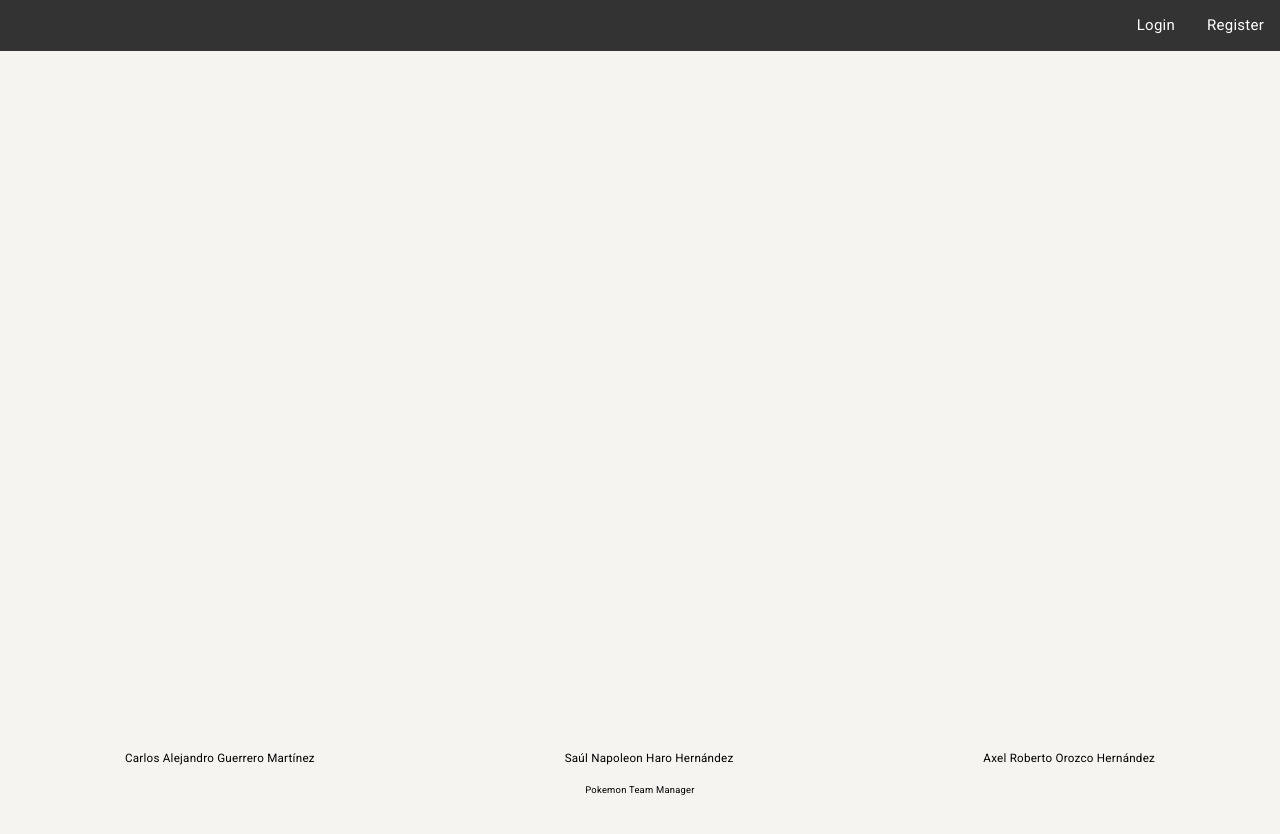
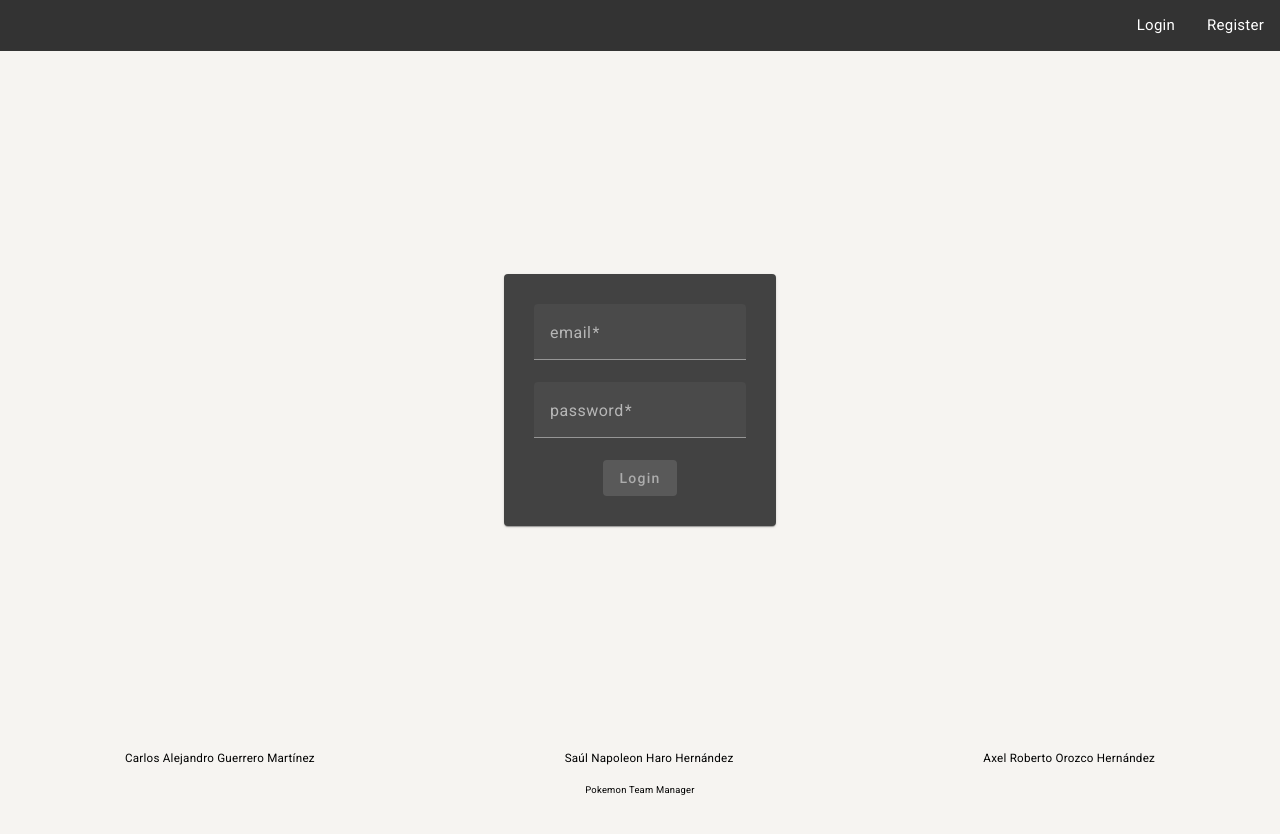
Before and after one commit to CarlosWarrior/Pokemon-Team-Manager, an Angular app in the folder frontend/: page /admin_login in a window 1280 px wide. Before the commit this address led to /. Shown: the top 834 px of the page. Built offline with nearby package versions, Linux system fonts and the light colour scheme.

Commit message:
admin login

```diff
--- a/frontend/src/app/app-routing.module.ts
+++ b/frontend/src/app/app-routing.module.ts
@@ -18,6 +18,7 @@ import { PasswordResetTokenComponent } from './components/auth/password-reset-to
 import { PasswordResetComponent } from './components/auth/password-reset/password-reset.component';
 import { AdminComponent } from './components/auth/admin/admin.component';
 import { ConfirmComponent } from './components/auth/confirm/confirm.component';
+import { AdminLoginComponent } from './components/auth/admin-login/admin-login.component';
 
 
 const routes: Routes = [
@@ -28,6 +29,7 @@ const routes: Routes = [
     {path: "password_reset", component: PasswordResetComponent},
     {path: "reset", component: PasswordResetTokenComponent},
     {path: "admin", component: AdminComponent},
+    {path: "admin_login", component: AdminLoginComponent}
   ]},
 
   {path: 'admin', canActivate:[adminGuard], children:[
--- a/frontend/src/app/app.module.ts
+++ b/frontend/src/app/app.module.ts
@@ -26,6 +26,7 @@ import { AdminComponent } from './components/auth/admin/admin.component';
 import { FormsModule, ReactiveFormsModule } from '@angular/forms';
 import { GoogleComponent } from './components/auth/google/google.component';
 import { ConfirmComponent } from './components/auth/confirm/confirm.component';
+import { AdminLoginComponent } from './components/auth/admin-login/admin-login.component';
 
 @NgModule({
   declarations: [
@@ -49,6 +50,7 @@ import { ConfirmComponent } from './components/auth/confirm/confirm.component';
     AdminComponent,
     GoogleComponent,
     ConfirmComponent,
+    AdminLoginComponent,
   ],
   imports: [
     BrowserModule,
--- /dev/null
+++ b/frontend/src/app/components/auth/admin-login/admin-login.component.html
@@ -0,0 +1,18 @@
+<mat-card>
+    <mat-card-content>
+        <form (ngSubmit)="login()">
+            <mat-form-field>
+                <mat-label>email</mat-label>
+                <input matInput placeholder="email@example.com" [formControl]="email" type="email" required>
+                <mat-error *ngIf="email.invalid">{{emailError()}}</mat-error>
+              </mat-form-field>
+            <mat-form-field>
+                <mat-label>password</mat-label>
+                <input matInput placeholder="password" [formControl]="password" type="password" required autocomplete="password">
+                <mat-error *ngIf="password.invalid">{{passwordError()}}</mat-error>
+            </mat-form-field>
+
+            <button mat-raised-button color="primary" [disabled]="email.invalid || password.invalid">Login</button>
+        </form>
+    </mat-card-content>
+</mat-card>
--- /dev/null
+++ b/frontend/src/app/components/auth/admin-login/admin-login.component.scss
@@ -0,0 +1,32 @@
+:host{
+
+    mat-card{
+        position: absolute;
+        transform: translate(-50%, -50%);
+        top: 50%;
+        left: 50%;
+        display: flex;
+        justify-content: center;
+        mat-card-content{
+            width: fit-content;
+        }
+        mat-form-field{
+            width: 100%;
+        }
+        mat-card-content{
+            padding: 30px;
+        }
+        mat-divider{
+            width: 100%;
+            padding: 7px 0;
+            margin-top: 15px;
+        }
+        form{
+            display: flex;
+            flex-direction: column;
+            align-items: center;
+            width: 100%;
+        }
+    }
+    a.forgot, a.forgot:visited { color: white; }
+}
--- /dev/null
+++ b/frontend/src/app/components/auth/admin-login/admin-login.component.ts
@@ -0,0 +1,42 @@
+import { Component } from '@angular/core';
+import { FormControl, Validators } from '@angular/forms';
+import { Credentials } from 'src/app/interfaces/auth';
+import { AuthService } from 'src/app/services/auth.service';
+
+
+@Component({
+  selector: 'app-admin-login',
+  templateUrl: './admin-login.component.html',
+  styleUrls: ['./admin-login.component.scss']
+})
+export class AdminLoginComponent {
+
+  constructor(private authService: AuthService) {}
+
+  email = new FormControl('', [Validators.required, Validators.email]);
+  password = new FormControl('', [Validators.required, Validators.minLength(6), Validators.maxLength(32)]);
+
+  emailError() {
+    if(this.email.hasError('required'))
+      return 'Email required'
+    if(this.email.hasError('email'))
+      return 'Not a valid email'
+    return ''
+  }
+  passwordError() {
+    if (this.password.hasError('required'))
+      return 'Password required';
+    if(this.password.hasError('minlength'))
+      return 'Minimum 6 charaters'
+    if(this.password.hasError('maxlength'))
+      return 'Maximmum 32 charaters'
+    return ''
+  }
+
+  login(){
+    console.log(this.email.value, this.password.value)
+    const credentials: Credentials = { email: this.email.value||'', password: this.password.value||''}
+    this.authService.admin_login(credentials)
+  }
+
+}
--- a/frontend/src/app/components/auth/admin/admin.component.ts
+++ b/frontend/src/app/components/auth/admin/admin.component.ts
@@ -1,4 +1,7 @@
 import { Component } from '@angular/core';
+import { FormControl, Validators } from '@angular/forms';
+import { Credentials } from 'src/app/interfaces/auth';
+import { AuthService } from 'src/app/services/auth.service';
 
 @Component({
   selector: 'app-admin',
@@ -7,4 +10,6 @@ import { Component } from '@angular/core';
 })
 export class AdminComponent {
 
+  constructor() { }
+
 }
```
Also changed, not shown: 1 other file (tests, documents, lock files or other folders).
